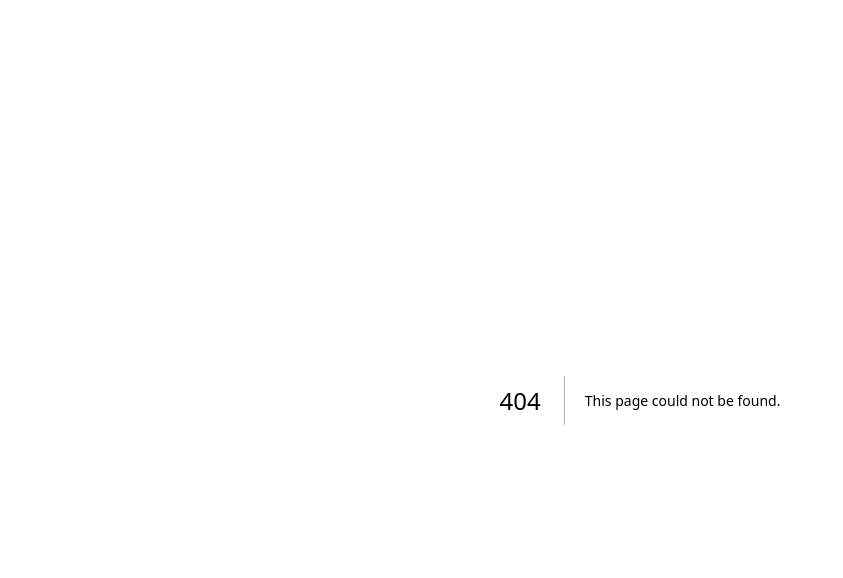
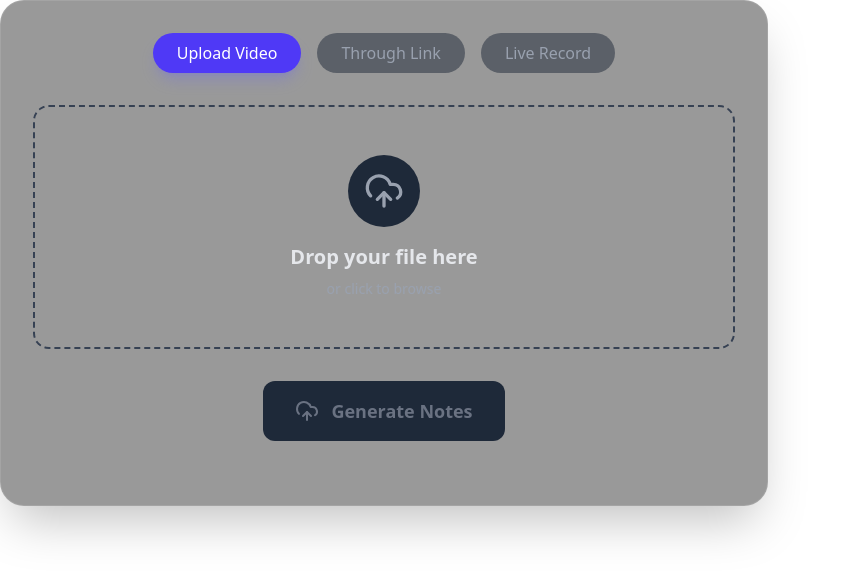
Before and after one commit to Niket2035/Notes-Flow-AI, a Next.js app in the folder frontend/: page /upload in a window 1280 px wide. Before the commit this address had no page. Shown: the top 578 px of the page, without its empty margins (0-843 px from the left). Built offline with nearby package versions, Linux system fonts and the light colour scheme.

Commit message:
link upload added

```diff
--- a/frontend/src/app/component/home/home.tsx
+++ b/frontend/src/app/component/home/home.tsx
@@ -1,5 +1,6 @@
 
 import UploadForm from "@/app/upload/UploadForm";
+import UploadPage from "@/app/upload/page";
 
 export default function HomePage() {
   return (
@@ -20,7 +21,7 @@ export default function HomePage() {
           </p>
         </div>
 
-        <UploadForm />
+        <UploadPage />
       </div>
     </div>
   );
--- a/frontend/src/app/upload/Link.tsx
+++ b/frontend/src/app/upload/Link.tsx
@@ -0,0 +1,117 @@
+"use client";
+import React, { useState } from "react";
+import { Loader2, Link as LinkIcon } from "lucide-react";
+import SummaryBox from "@/app/component/box/summeryBox";
+
+export default function LinkUpload() {
+    const [link, setLink] = useState("");
+    const [isUploading, setIsUploading] = useState(false);
+    const [lectureData, setLectureData] = useState<any | null>(null);
+
+    const handleUpload = async () => {
+        if (!link) return alert("Please enter a video link!");
+
+        setIsUploading(true);
+
+        const apiUrl = (process.env.NEXT_PUBLIC_API_URL || "").replace(/\/$/, "");
+
+        try {
+            const res = await fetch(`${apiUrl}/api/upload`, {
+                method: "POST",
+                headers: {
+                    "Content-Type": "application/json",
+                },
+                body: JSON.stringify({ videoUrl: link }),
+            });
+
+            if (res.ok) {
+                console.log("Link submitted successfully");
+            }
+
+            const data = await res.json();
+
+            if (data.lectureId) {
+                setLectureData("generating Notes... This may take a few minutes.");
+                pollForNotes(data.lectureId);
+            } else {
+                setLectureData(data);
+                setIsUploading(false);
+            }
+
+            console.log("Flow started:", data);
+        } catch (error) {
+            console.error("Error uploading link:", error);
+            setIsUploading(false);
+            alert("Failed to submit link.");
+        }
+    };
+
+    const pollForNotes = async (lectureId: string) => {
+        const apiUrl = (process.env.NEXT_PUBLIC_API_URL || "").replace(/\/$/, "");
+        const intervalId = setInterval(async () => {
+            try {
+                const res = await fetch(`${apiUrl}/api/lecture/${lectureId}`);
+                if (res.ok) {
+                    const data = await res.json();
+                    if (data.summary) {
+                        setLectureData(data);
+                        setIsUploading(false);
+                        clearInterval(intervalId);
+                    }
+                }
+            } catch (error) {
+                console.error("Polling error:", error);
+            }
+        }, 3000);
+    };
+
+    return (
+        <div className="w-full">
+            <div className="flex flex-col items-center justify-center w-full p-12 border-2 border-dashed border-gray-700 rounded-2xl bg-gray-800/20">
+                <p className="text-gray-400 text-lg">Paste your video link here</p>
+                <input
+                    type="text"
+                    placeholder="https://..."
+                    value={link}
+                    onChange={(e) => setLink(e.target.value)}
+                    className="mt-4 w-full max-w-md px-4 py-2 bg-gray-900 border border-gray-700 rounded-lg text-white focus:outline-none focus:border-indigo-500"
+                />
+            </div>
+
+            <div className="flex justify-center mt-8 mb-8">
+                <button
+                    onClick={handleUpload}
+                    disabled={isUploading || !link}
+                    className={`
+            px-8 py-4 rounded-xl flex items-center gap-3 font-semibold text-lg transition-all duration-300 shadow-lg hover:shadow-indigo-500/20
+            ${isUploading || !link
+                            ? "bg-gray-800 text-gray-500 cursor-not-allowed shadow-none"
+                            : "bg-gradient-to-r from-indigo-600 to-purple-600 text-white hover:scale-105 active:scale-95"
+                        }
+          `}
+                >
+                    {isUploading ? (
+                        <>
+                            <Loader2 className="w-6 h-6 animate-spin" />
+                            <span>Processing...</span>
+                        </>
+                    ) : (
+                        <>
+                            <LinkIcon className="w-6 h-6" />
+                            <span>Generate Notes</span>
+                        </>
+                    )}
+                </button>
+            </div>
+
+            {lectureData && (
+                <SummaryBox
+                    summary={lectureData.summary}
+                    importantPoints={lectureData.importantPoints}
+                    bulletPoints={lectureData.bulletPoints}
+                    chapters={lectureData.chapters}
+                />
+            )}
+        </div>
+    );
+}
--- a/frontend/src/app/upload/LiveRecord.tsx
+++ b/frontend/src/app/upload/LiveRecord.tsx
@@ -0,0 +1,13 @@
+"use client";
+import React from "react";
+
+export default function LiveRecord() {
+    return (
+        <div className="flex flex-col items-center justify-center w-full p-12 border-2 border-dashed border-gray-700 rounded-2xl bg-gray-800/20">
+            <div className="w-16 h-16 rounded-full bg-red-500/20 flex items-center justify-center mb-4">
+                <div className="w-8 h-8 rounded-full bg-red-500 animate-pulse" />
+            </div>
+            <p className="text-gray-400 text-lg">Click to start recording</p>
+        </div>
+    );
+}
--- a/frontend/src/app/upload/UploadForm.tsx
+++ b/frontend/src/app/upload/UploadForm.tsx
@@ -77,11 +77,10 @@ export default function UploadForm() {
   };
 
   return (
-    <div className="w-full max-w-3xl bg-black/40 backdrop-blur-xl shadow-2xl rounded-3xl p-8 border border-white/10">
+    <div className="w-full">
       <label
         className={`flex flex-col items-center justify-center w-full p-12 border-2 border-dashed rounded-2xl cursor-pointer transition-all duration-300 group
-          ${
-            isDragging
+            ${isDragging
             ? "border-indigo-500 bg-indigo-500/10 scale-[1.02]"
             : "border-gray-700 hover:border-indigo-500 hover:bg-gray-800/50"
           }
@@ -92,8 +91,7 @@ export default function UploadForm() {
         onDrop={handleDrop}
       >
         <div
-          className={`p-4 rounded-full mb-4 transition-all duration-300 ${
-            file
+          className={`p-4 rounded-full mb-4 transition-all duration-300 ${file
             ? "bg-indigo-500/20 text-indigo-400"
             : "bg-gray-800 text-gray-400 group-hover:bg-indigo-500/20 group-hover:text-indigo-400"
             }`}
@@ -124,8 +122,7 @@ export default function UploadForm() {
           disabled={isUploading || !file}
           className={`
             px-8 py-4 rounded-xl flex items-center gap-3 font-semibold text-lg transition-all duration-300 shadow-lg hover:shadow-indigo-500/20
-            ${
-              isUploading || !file
+            ${isUploading || !file
               ? "bg-gray-800 text-gray-500 cursor-not-allowed shadow-none"
               : "bg-gradient-to-r from-indigo-600 to-purple-600 text-white hover:scale-105 active:scale-95"
             }
--- /dev/null
+++ b/frontend/src/app/upload/page.tsx
@@ -0,0 +1,50 @@
+"use client";
+import { useState } from "react";
+import UploadForm from "./UploadForm";
+import LinkUpload from "./Link";
+import LiveRecord from "./LiveRecord";
+
+export default function UploadPage() {
+    const [uploadMode, setUploadMode] = useState<"video" | "link" | "record">("video");
+
+    return (
+        <div className="w-full max-w-3xl bg-black/40 backdrop-blur-xl shadow-2xl rounded-3xl p-8 border border-white/10">
+            <div className="flex justify-center gap-4 mb-8">
+                <button
+                    onClick={() => setUploadMode("video")}
+                    className={`px-6 py-2 rounded-full font-medium transition-all duration-300 ${uploadMode === "video"
+                        ? "bg-indigo-600 text-white shadow-lg shadow-indigo-500/25"
+                        : "bg-gray-800/50 text-gray-400 hover:bg-gray-800 hover:text-gray-200"
+                        }`}
+                >
+                    Upload Video
+                </button>
+                <button
+                    onClick={() => setUploadMode("link")}
+                    className={`px-6 py-2 rounded-full font-medium transition-all duration-300 ${uploadMode === "link"
+                        ? "bg-indigo-600 text-white shadow-lg shadow-indigo-500/25"
+                        : "bg-gray-800/50 text-gray-400 hover:bg-gray-800 hover:text-gray-200"
+                        }`}
+                >
+                    Through Link
+                </button>
+                <button
+                    onClick={() => setUploadMode("record")}
+                    className={`px-6 py-2 rounded-full font-medium transition-all duration-300 ${uploadMode === "record"
+                        ? "bg-indigo-600 text-white shadow-lg shadow-indigo-500/25"
+                        : "bg-gray-800/50 text-gray-400 hover:bg-gray-800 hover:text-gray-200"
+                        }`}
+                >
+                    Live Record
+                </button>
+            </div>
+
+            <div className="transition-all duration-300 ease-in-out">
+                {uploadMode === "video" && <UploadForm />}
+                {uploadMode === "link" && <LinkUpload />}
+                {uploadMode === "record" && <LiveRecord />}
+            </div>
+        </div>
+
+    );
+}
```
Also changed, not shown: 1 other file (tests, documents, lock files or other folders). Lines whose indentation alone changed are shown as unchanged.
